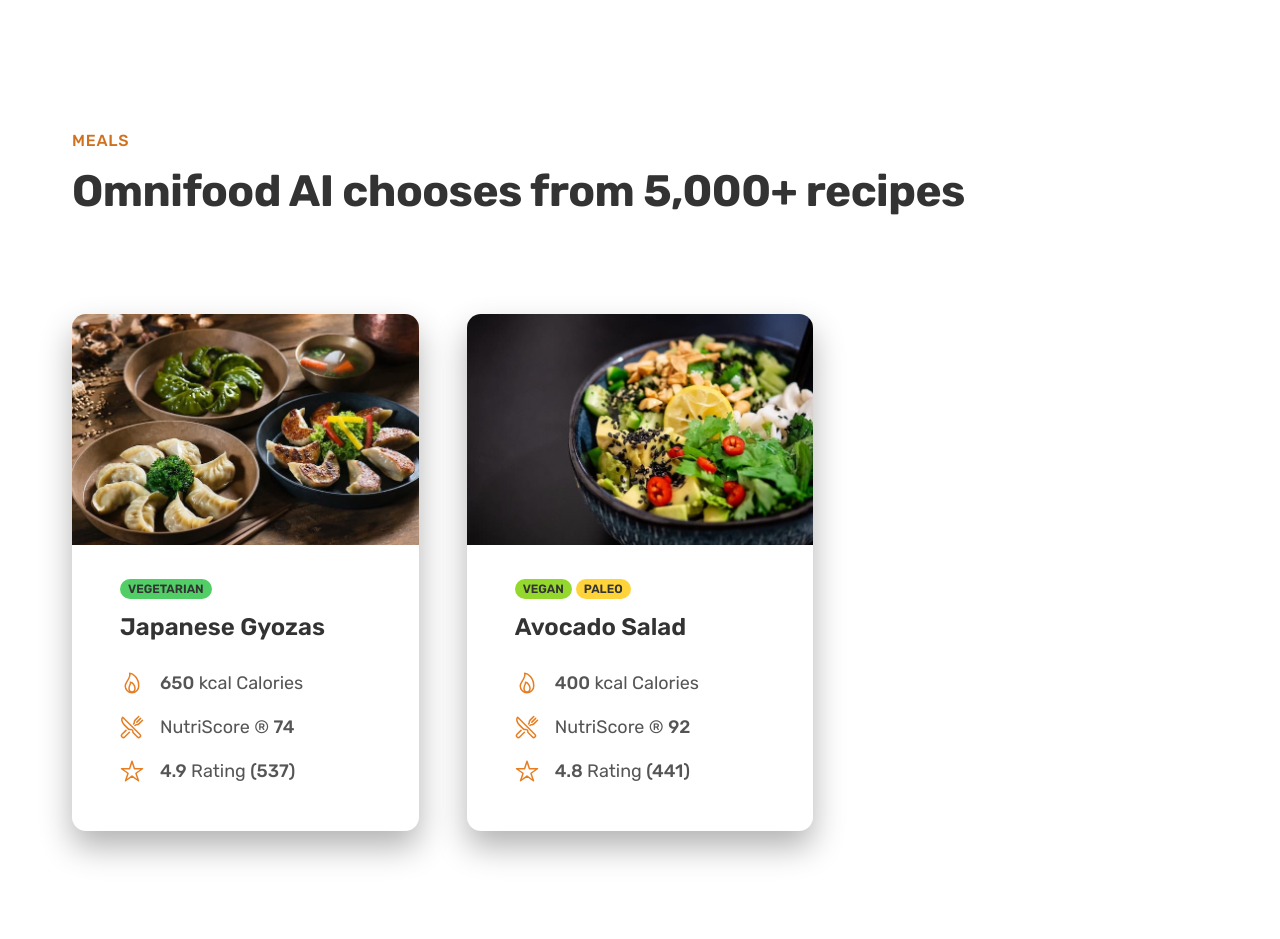
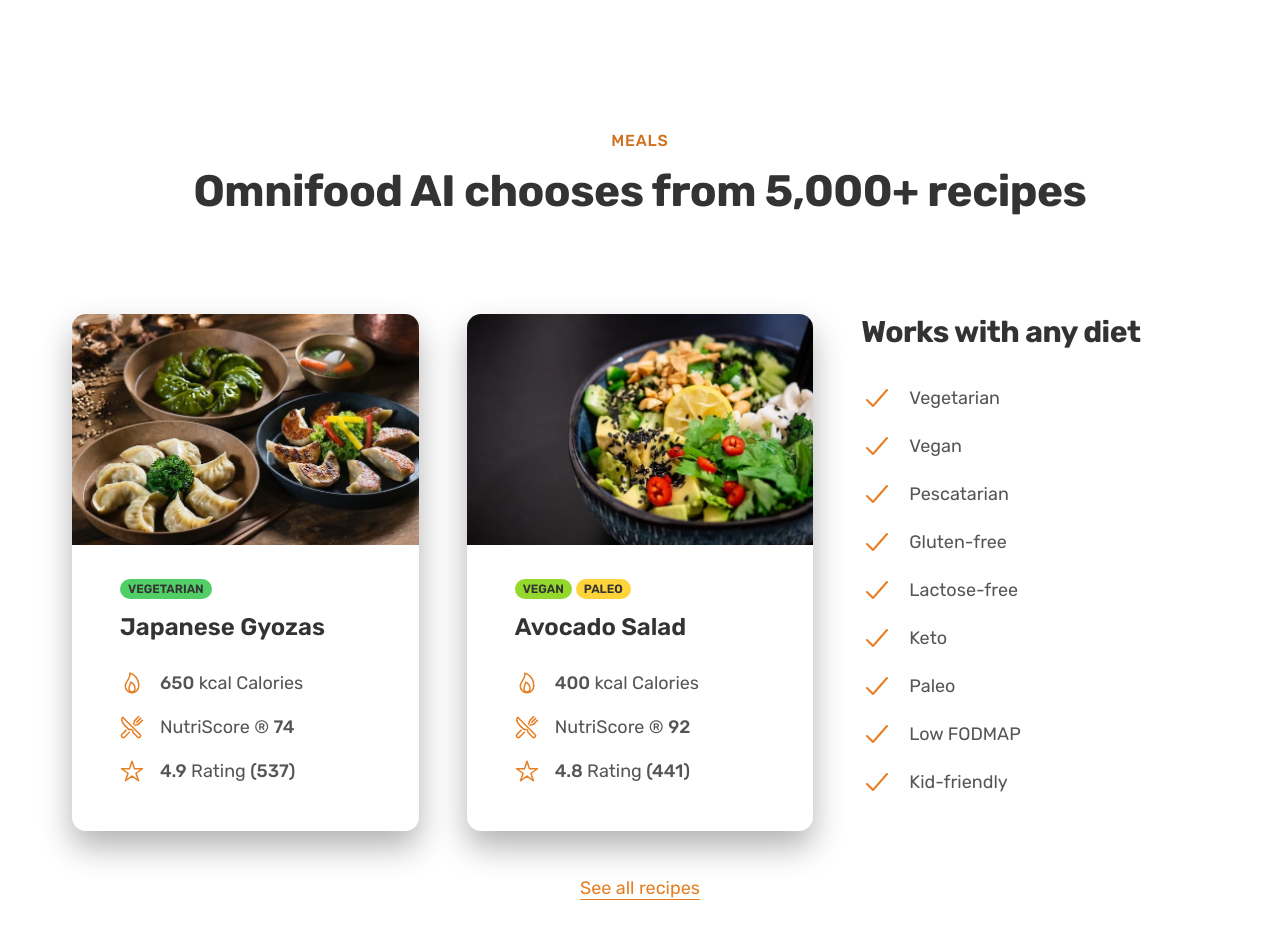
Before and after one commit to rahul-padmakumar/htmlcssproject, a plain HTML site: page index.html in a window 1280 px wide. Shown: the part 2520-3459 px from the top of the page. Drawn offline with nearby package versions, Linux system fonts and the light colour scheme.

Commit message:
WIP: Meals section

```diff
--- a/css/styles.css
+++ b/css/styles.css
@@ -33,6 +33,14 @@ body {
   color: #333;
   letter-spacing: -0.5px;
   font-weight: 700;
+}
+
+.margin-md-bottom {
+  margin-bottom: 4.8rem !important;
+}
+
+.center-text {
+  text-align: center;
 }
 
 .grid {
@@ -367,3 +375,43 @@ body {
 strong {
   font-weight: 500;
 }
+
+.diet-icon {
+  width: 3.2rem;
+  height: 3.2rem;
+  color: #e67e22;
+}
+
+.diet-list {
+  list-style: none;
+  display: flex;
+  gap: 1.6rem;
+  flex-direction: column;
+}
+
+.diet-item {
+  display: flex;
+  align-items: center;
+  gap: 1.6rem;
+  font-size: 1.8rem;
+}
+
+.all-recipes-link {
+  font-size: 1.8rem;
+  text-align: center;
+}
+
+.link {
+  display: inline-block;
+  text-decoration: none;
+  color: #e67e22;
+  border-bottom: 1px solid currentColor;
+  padding-bottom: 2px;
+  transition: all 0.3s;
+}
+
+.link:hover,
+.link:active {
+  color: #cf711f;
+  border-bottom: 1px solid transparent;
+}
--- a/index.html
+++ b/index.html
@@ -126,13 +126,13 @@
     </section>
 
     <section class="section-meals">
-      <div class="container">
+      <div class="container center-text">
         <span class="subheading">Meals</span>
         <h2 class="heading-secondary">
           Omnifood AI chooses from 5,000+ recipes
         </h2>
       </div>
-      <div class="container grid grid--3-cols">
+      <div class="container grid grid--3-cols margin-md-bottom">
         <div class="meal-card">
           <img src="img/meals/meal-1.jpg" alt="Meal 1"  class="meal-image"/>
           <div class="meal-content">
@@ -169,7 +169,22 @@
           </div>
         </div>
         <div class="diet-card">
+          <h3 class="heading-tertiary">Works with any diet</h3>
+          <ul class="diet-list">
+            <li class="diet-item"><ion-icon class="diet-icon" name="checkmark-outline"></ion-icon>Vegetarian</li>
+            <li class="diet-item"><ion-icon class="diet-icon" name="checkmark-outline"></ion-icon>Vegan</li>
+            <li class="diet-item"><ion-icon class="diet-icon" name="checkmark-outline"></ion-icon>Pescatarian</li>
+            <li class="diet-item"><ion-icon class="diet-icon" name="checkmark-outline"></ion-icon>Gluten-free</li>
+            <li class="diet-item"><ion-icon class="diet-icon" name="checkmark-outline"></ion-icon>Lactose-free</li>
+            <li class="diet-item"><ion-icon class="diet-icon" name="checkmark-outline"></ion-icon>Keto</li>
+            <li class="diet-item"><ion-icon class="diet-icon" name="checkmark-outline"></ion-icon>Paleo</li>
+            <li class="diet-item"><ion-icon class="diet-icon" name="checkmark-outline"></ion-icon>Low FODMAP</li>
+            <li class="diet-item"><ion-icon class="diet-icon" name="checkmark-outline"></ion-icon>Kid-friendly</li>
+          </ul>
         </div>
+      </div>
+      <div class="container all-recipes-link">
+        <a href="#" class="link">See all recipes</a>
       </div>
     </section>
   </body>
```
